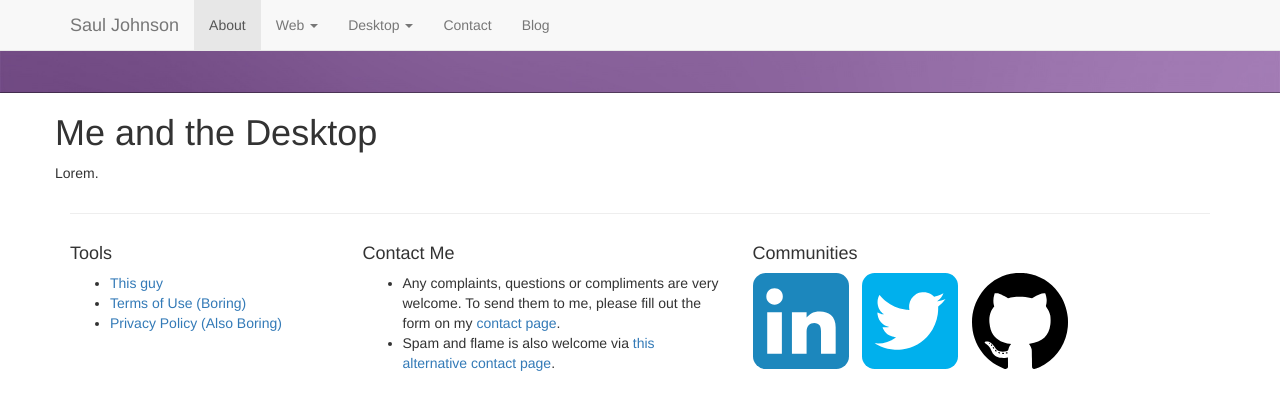
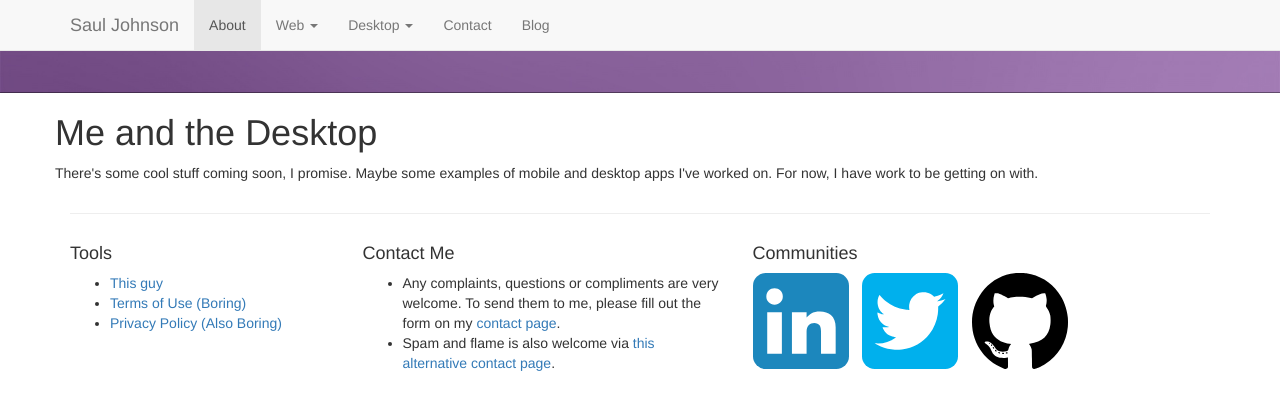
Before and after one commit to abe1ge/sauljohnson, a Django app: page /me-and-the-desktop in a window 1280 px wide. Shown: the top 410 px of the page. Run offline with Django 3.2, Linux system fonts and the light colour scheme; some libraries are stand-ins or nearby versions.

Commit message:
Add coming soon message to desktop page.

```diff
--- a/frontend/templates/frontend/me-and-the-desktop.html
+++ b/frontend/templates/frontend/me-and-the-desktop.html
@@ -16,7 +16,9 @@
 	<div class="l-md-12">
 		<h1>Me and the Desktop</h1>
 		<p>
-			Lorem.
+			There's some cool stuff coming soon, I promise. Maybe some examples
+			of mobile and desktop apps I've worked on. For now, I have work to
+			be getting on with.
 		</p>
 	</div>
 </div>
```
